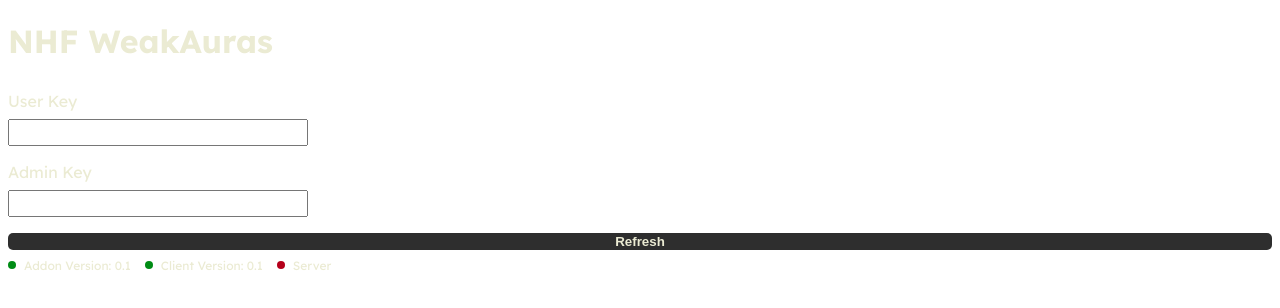
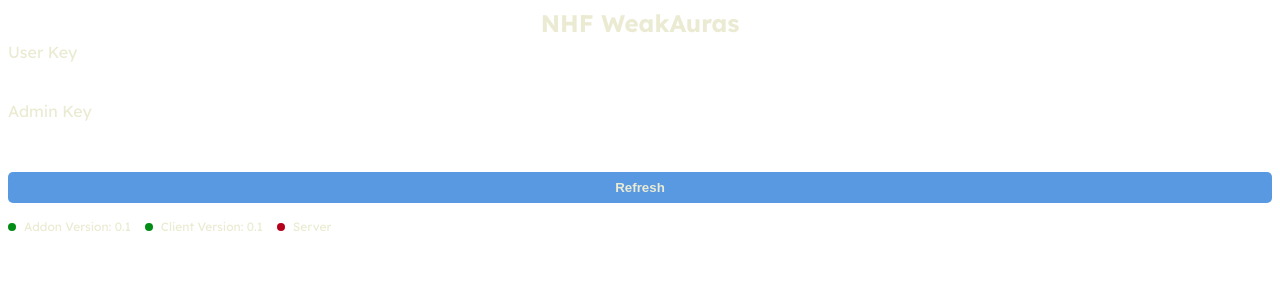
Before and after one commit to sragia/nhf-wa-client, a SvelteKit app: page / in a window 1280 px wide. Shown: the top 308 px of the page. Built offline with nearby package versions, Linux system fonts and the light colour scheme.

Commit message:
Basic styling

```diff
--- a/src-tauri/tauri.conf.json
+++ b/src-tauri/tauri.conf.json
@@ -13,8 +13,8 @@
     "windows": [
       {
         "title": "NHF WeakAuras",
-        "width": 400,
-        "height": 400,
+        "width": 360,
+        "height": 260,
         "backgroundColor": "#3C3C3B",
         "titleBarStyle": "Transparent",
         "resizable": false
--- a/src/routes/+page.svelte
+++ b/src/routes/+page.svelte
@@ -55,6 +55,13 @@
     font-style: normal;
   }
 
+  h1 {
+    margin: 0;
+    color: #EBEBD3;
+    text-align: center;
+    font-size: 24px;
+  }
+
   .container {
     height: 100%;
     display: flex;
@@ -66,8 +73,7 @@
     display: flex;
     flex-direction: column;
     gap: 8px;
-    margin: 8px 0;
-    width: 300px;
+    margin: 4px 0;
   }
 
   .input input {
@@ -99,17 +105,23 @@
     gap: 8px;
   }
 
+  input {
+    border-radius: 5px;
+    border: transparent;
+  }
+
   button {
-    background: #2e2e2e;
+    background: #5899E2;
     color: #ebebd3;
+    padding: 8px 16px;
     font-weight: 600;
-    margin: 8px 0;
+    margin: 16px 0;
     border: transparent;
     border-radius: 5px;
   }
 
   button:hover,
   button:active {
-    background: #4e00c2;
+    background: #65AFFF;
   }
 </style>
```
